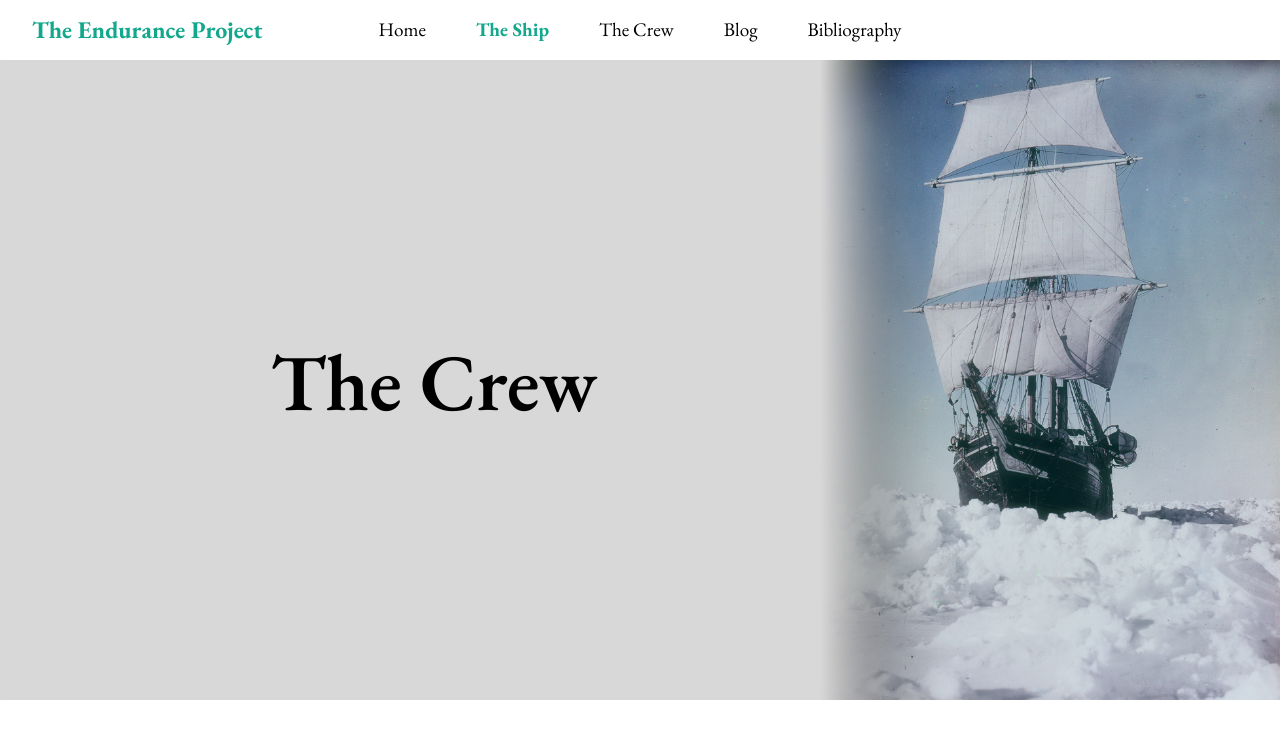
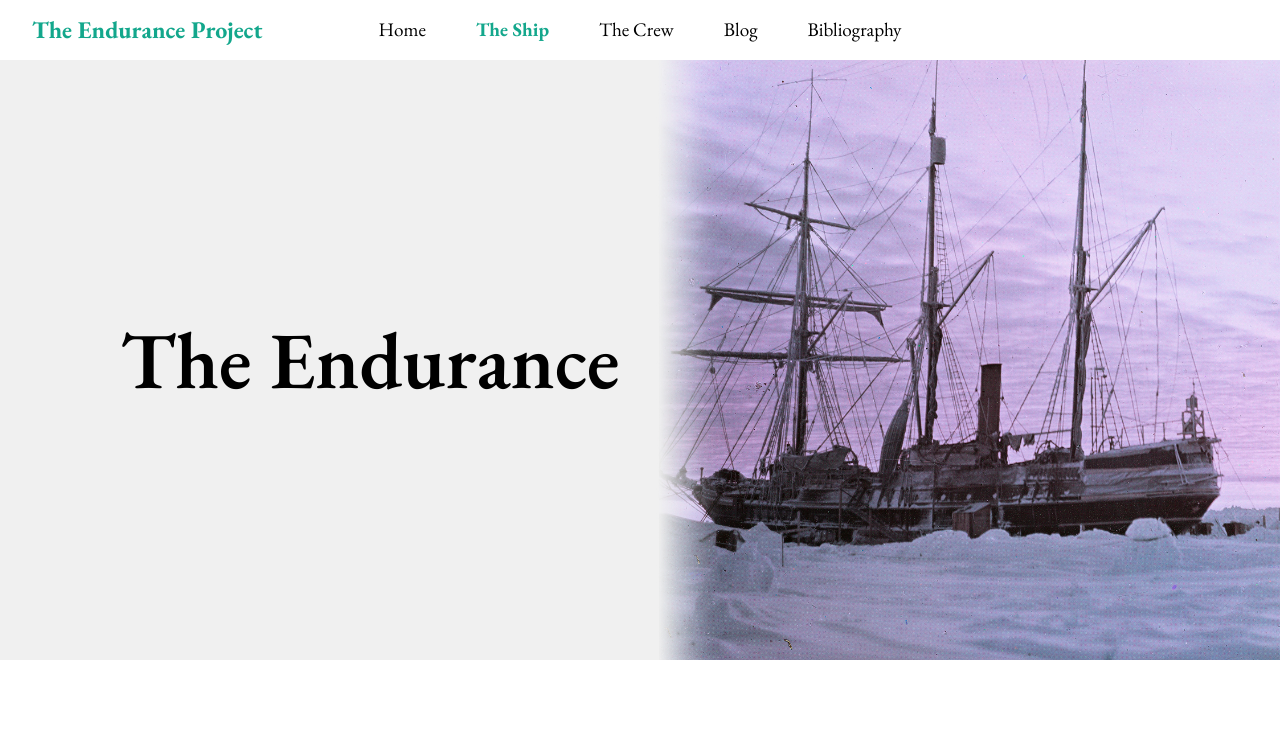
Before and after one commit to stoatsnhoney/Endurance-Project, a Jekyll site: the page built from ship.html, in a window 1280 px wide. Shown: the top 739 px of the page. Built offline with Jekyll 4.4.1, drawn with Linux system fonts in a browser that asks for light colours.

Commit message:
Improve hero section layout and image styling
Refactored hero section styles in main.scss for better image positioning and responsiveness. Updated HTML files to use new image classes and adjusted titles for consistency. Replaced Endurance2.jpg with a new version.

```diff
--- a/_sass/main.scss
+++ b/_sass/main.scss
@@ -58,25 +58,50 @@ img {
 
 .hero {
   position: relative;
+  overflow: hidden;
+  max-height: 600px;
+  height: 600px;
+  width: 100%;
 }
 
-.hero-text {
+.hero h1 {
   position: absolute;
   top: 50%;
-  left: 30%;
   transform: translate(-50%, -50%);
   margin: 0 0 0 50px;
   padding: 0;
 }
 
+.hero-text {
+  left: 30%;
+}
+
 .crew-title {
+  left: 15%;
+}
+
+.ship-title {
+  left: 25%;
+}
+
+.hero img {
   position: absolute;
-  top: 50%;
-  left: 15%;
-  transform: translate(-50%, -50%);
-  margin: 0 0 0 50px;
-  padding: 0;
-  text-shadow: 2px 2px 4px rgba(255, 255, 255, 0.75);
+  width: 100%;
+  height: 100%;
+  object-fit: cover;
+  display: block;
+}
+
+.hero-img {
+  object-position: right bottom;
+}
+
+.ship-img {
+  object-position: right center;
+}
+
+.crew-img {
+  object-position: 70% center;
 }
 
 
@@ -90,7 +115,8 @@ img {
 nav {
   display: flex;
   align-items: center;
-  position: relative;
+  position: sticky;
+  top: 0;
   justify-content: flex-start;
   padding: 15px 0;
   text-align: center;
@@ -142,4 +168,9 @@ nav a:hover {
     left: 40%;
     text-align: center;
   }
+
+  .ship-title {
+    left: 40%;
+    text-align: center;
+  }
 }
--- a/crew.html
+++ b/crew.html
@@ -4,6 +4,6 @@ title: The Crew
 ---
 
 <header class="hero">
-  <img src="/assets/images/crew.jpg" alt="All 28 crew members standing at the bow of the Endurance.">
+  <img class="crew-img" src="assets/images/crew.jpg" alt="All 28 crew members standing at the bow of the Endurance.">
   <h1 class="crew-title">The Crew</h1>
 </header>
--- a/index.html
+++ b/index.html
@@ -3,7 +3,7 @@ layout: default
 title: Home
 ---
 
-<header class="hero">
-  <img src="/assets/images/Endurance1.jpg" alt="The Endurance listing to port in the ice.">
+<div class="hero">
+  <img class="hero-img" src="assets/images/Endurance1.jpg" alt="The Endurance listing to port in the ice.">
   <h1 class="hero-text">The Endurance Project</h1>
-</header>
+</div>
--- a/ship.html
+++ b/ship.html
@@ -4,6 +4,6 @@ title: The Crew
 ---
 
 <header class="hero">
-  <img src="/assets/images/Endurance2.jpg" alt="All 28 crew members standing at the bow of the Endurance.">
-  <h1 class="hero-text">The Crew</h1>
+  <img class="ship-img"src="/assets/images/Endurance2.jpg" alt="The Endurance stuck in the ice.">
+  <h1 class="ship-title">The Endurance</h1>
 </header>
```
Also changed, not shown: assets/images/Endurance2.jpg.
